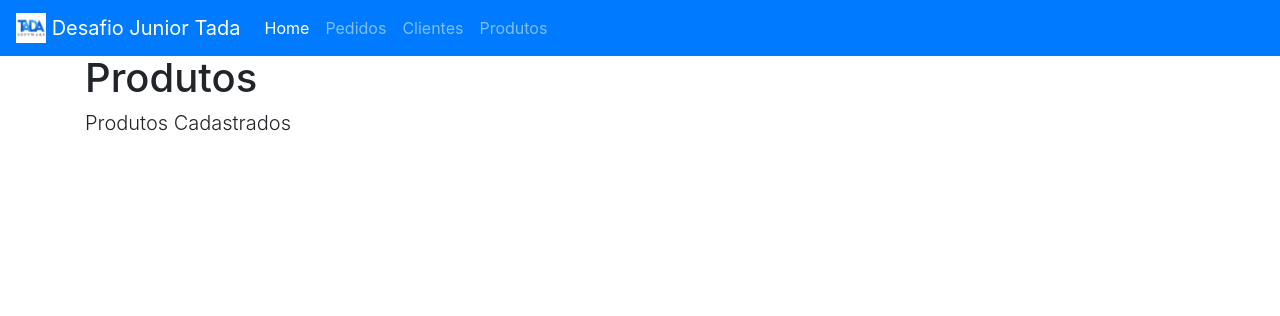
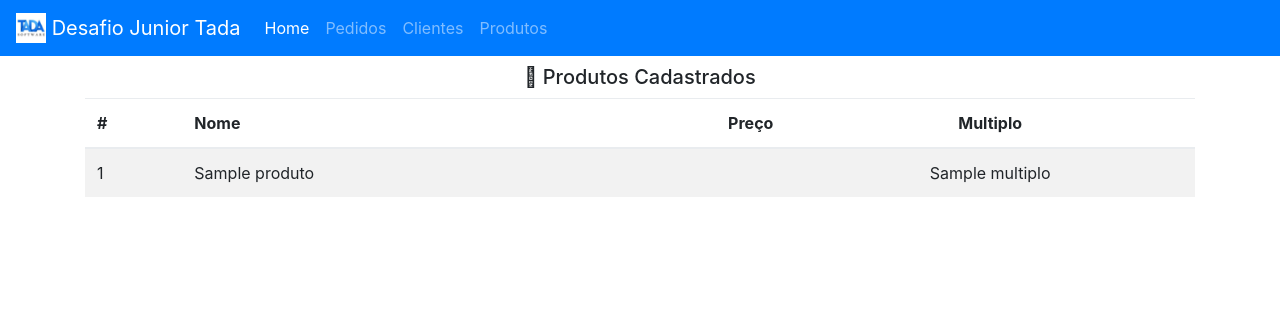
Before and after one commit to juniortada/desafio_3, a Flask app: template app/templates/financeiro/produto.html in a window 1280 px wide. Shown: the top 316 px of the page. Run offline with Flask 2, Linux system fonts and the light colour scheme; the template is opened without the code that fills it: most values are stand-ins (such as "Sample title", 1, 10 or a date in 2020); parts of the project's set-up code (start-up, migrations or seed data) failed here and were passed over; some libraries are stand-ins or nearby versions.

Commit message:
[new] add listagem de produtos cadastrados, filtro para dinheiro R$

```diff
--- a/app/__init__.py
+++ b/app/__init__.py
@@ -47,6 +47,15 @@ def setlocale():
     except:
         locale.setlocale(locale.LC_ALL, 'portuguese_brazil')
 
+# Formato Moeda
+def formato_dinheiro(value):
+    """Formata reais para o Jinja"""
+    try:
+        return locale.currency(value) if value is not None else ''
+    except Exception as e:
+        log.exception('Erro no format format_currency do jinja | ' + str(e))
+        return ''
+
 def get_uri():
     """
     Método que retorna um dicionario com os dados da URI de conexão com o banco de dados.
@@ -72,3 +81,7 @@ if app.config['CRIAR_DB']:
     alterar_config()
 else:
     _conecta()
+
+# filtros
+setlocale()
+app.jinja_env.filters['dinheiro'] = formato_dinheiro
--- a/app/templates/financeiro/produto.html
+++ b/app/templates/financeiro/produto.html
@@ -1,7 +1,43 @@
 {% extends "base.html" %}
   {% block body %}
   <div class="container">
-    <h1>Produtos</h1>
-    <p class="lead">Produtos Cadastrados</p>
+    <h5 class="submenu"><i class="fas fa-cubes"></i> Produtos Cadastrados</h5>
+
+    <table class="table table-striped">
+      <thead>
+        <tr>
+          <th scope="col">#</th>
+          <th scope="col">Nome</th>
+          <th scope="col" class="esquerda">Preço</th>
+          <th scope="col" class="centro">Multiplo</th>
+        </tr>
+      </thead>
+      <tbody>
+        {% if produtos %}
+          {% for produto in produtos %}
+            <tr>
+              <td>{{ produto.id }}</td>
+              <td>{{ produto.nome }}</td>
+              <td class="esquerda">{{ produto.preco|dinheiro }}</td>
+              <td class="centro">{% if produto.multiplo %}{{ produto.multiplo }}{% endif %}</td>
+            </tr>
+          {% endfor %}
+        {% endif %}
+      </tbody>
+    </table>
+
   </div><!-- /.container -->
+
+  <style type="text/css">
+    .submenu{
+      text-align: center;
+      margin: 10px;
+    }
+    .esquerda{
+      text-align: right;
+    }
+    .centro{
+      text-align: center;
+    }
+  </style>
   {% endblock %}
```
Also changed, not shown: app/financeiro/controller.py (+11 -4 lines).
